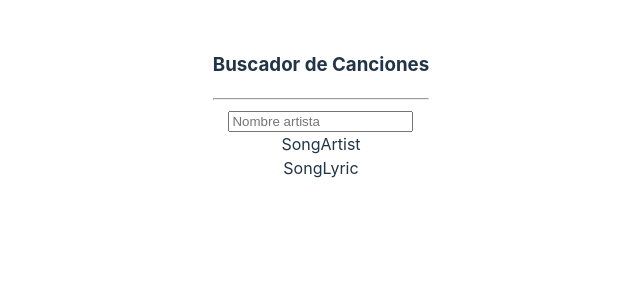
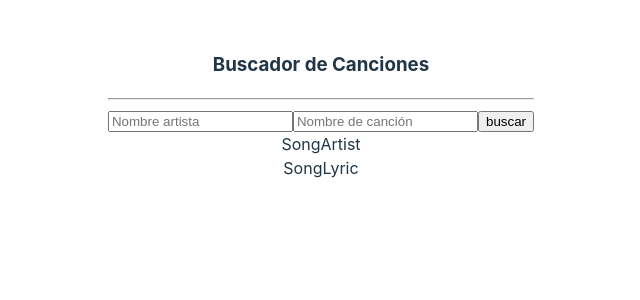
Before and after one commit to SantiagoPBustos/react-song-finder, a React (Vite) app: page / in a window 1280 px wide. Shown: the top 300 px of the page, without its empty margins (319-959 px from the left). Built offline with nearby package versions, Linux system fonts and the light colour scheme.

Commit message:
update form

```diff
--- a/components/SongForm.jsx
+++ b/components/SongForm.jsx
@@ -5,6 +5,8 @@ function SongForm(handleSearch) {
     <div>
         <form>
             <input type="text" name='artist' placeholder='Nombre artista'/>
+            <input type="text" name='song' placeholder='Nombre de canción'/>
+            <input type="submit" value='buscar'/>
 
         </form>
 
```
